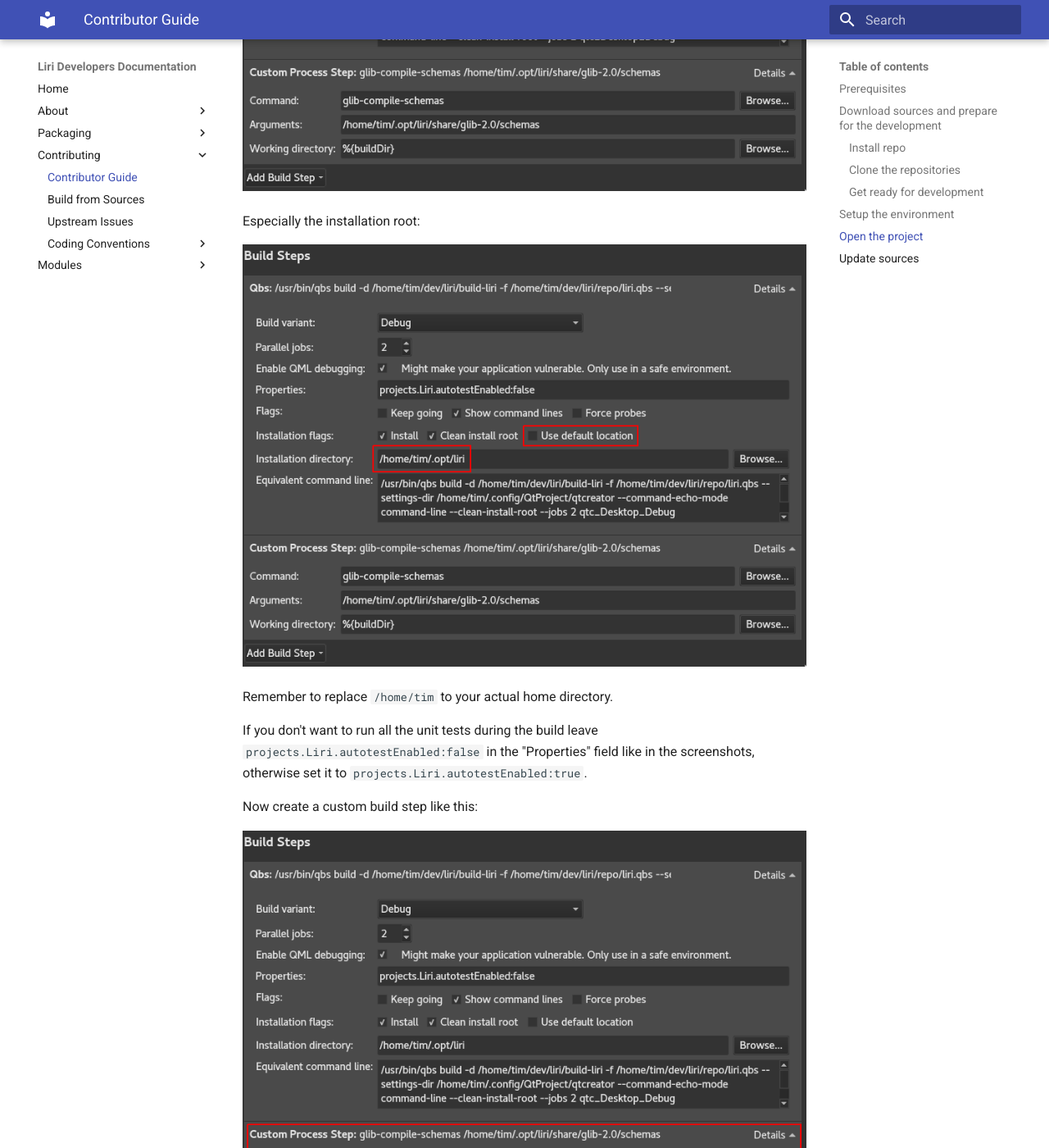
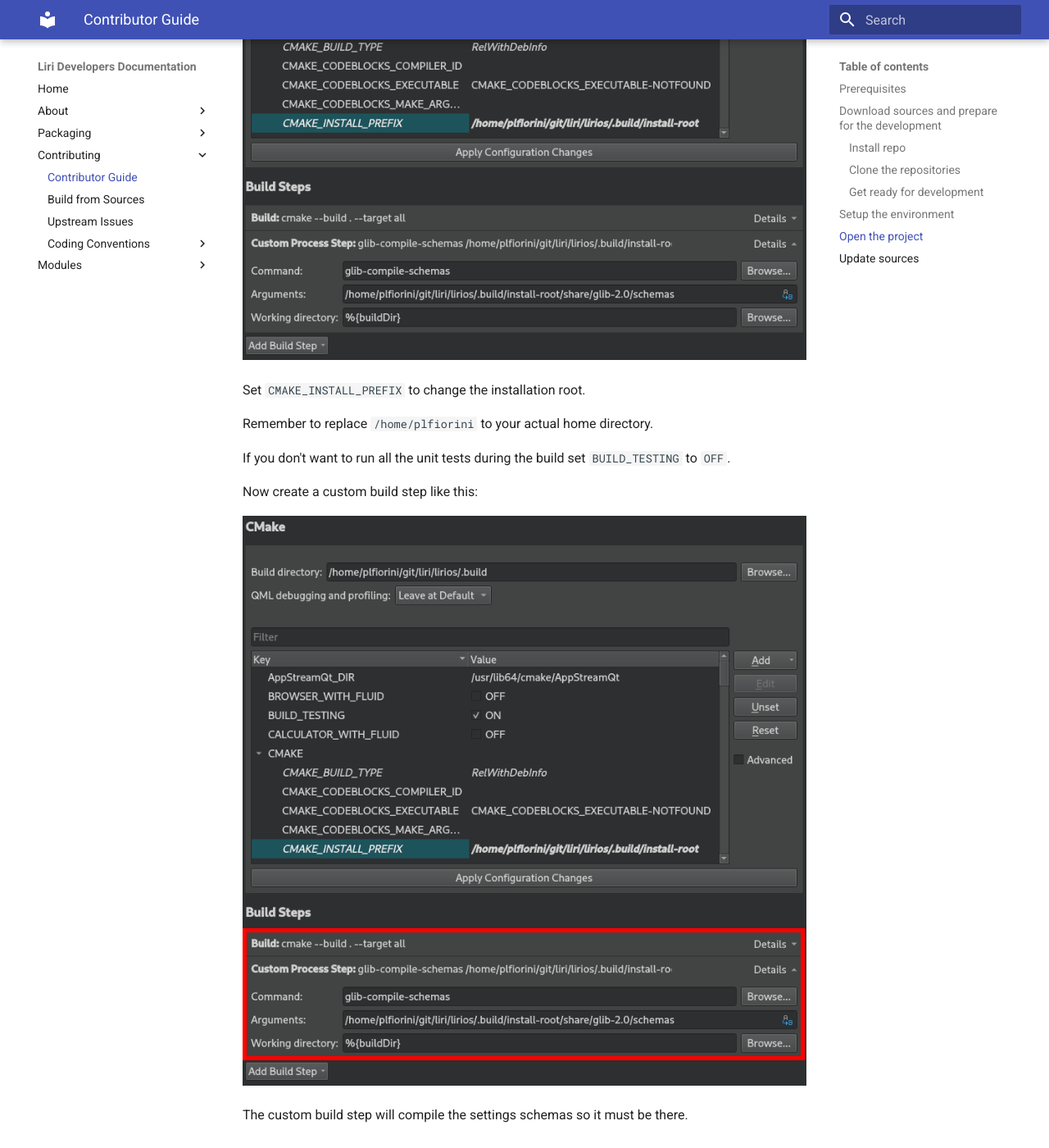
Before and after one commit to lirios/docs, an MkDocs documentation site: the page built from docs/contributing/contributor-guide/index.md, in a window 1280 px wide and 1400 px high, scrolled down 4118 px. Shown: the whole window at 82% size. Built offline with MkDocs 1.6.1 and Material for MkDocs 9.7.7, drawn with Linux system fonts in a browser that asks for light colours; old or Windows-style settings are respelled for this version of MkDocs; some of the changed text lies outside the part shown.

Commit message:
Replace qbs with cmake

````diff
--- a/docs/contributing/contributor-guide/index.md
+++ b/docs/contributing/contributor-guide/index.md
@@ -93,12 +93,12 @@
 To set your environment variables correctly so you will be able to launch the cross platform apps, run
 
 ```sh
-source env-setup.sh [configuration-name] [nvidia]
+source env-setup.sh [nvidia]
 ```
 
 **Note** for users running the Nvidia proprietary drivers: Supply the `nvidia` argument every time you run the env-setup.sh script
 
-By default, `.build` inside your repo root will be used as installation root. To change this, issue the command with the LIRIDIR prefix instead
+By default, `.build/install-root` inside your repo root will be used as installation root. To change this, issue the command with the LIRIDIR prefix instead
 
 ```sh
 LIRIDIR="path/to/directory" source env-setup.sh [nvidia]
@@ -106,7 +106,7 @@
 
 ## Open the project
 
-Run `QtCreator` and open the master project file `liri.qbs` inside your repo root.
+Run `QtCreator` and open the master project file `CMakeLists.txt` inside your repo root.
 
 ![Project](images/Liri-QtCreator.png)
 
@@ -122,13 +122,11 @@
 
 ![Build steps](images/Liri-QtCreator-Setup-BuildSteps.png)
 
-Especially the installation root:
+Set `CMAKE_INSTALL_PREFIX` to change the installation root.
 
-![Build steps](images/Liri-QtCreator-Setup-InstallRoot.png)
+Remember to replace `/home/plfiorini` to your actual home directory.
 
-Remember to replace `/home/tim` to your actual home directory.
-
-If you don't want to run all the unit tests during the build leave `projects.Liri.autotestEnabled:false` in the "Properties" field like in the screenshots, otherwise set it to `projects.Liri.autotestEnabled:true`.
+If you don't want to run all the unit tests during the build set `BUILD_TESTING` to `OFF`.
 
 Now create a custom build step like this:
 
````
Also changed, not shown: other parts of docs/contributing/contributor-guide/index.md (+3 -3 lines), docs/contributing/build-sources.md (+14 -18 lines), docs/index.md (+1 -4 lines), docs/modules/index.md (+1 -1 lines), docs/contributing/contributor-guide/images/Liri-QtCreator-Setup-BuildDir.png, docs/contributing/contributor-guide/images/Liri-QtCreator-Setup-BuildSteps.png, docs/contributing/contributor-guide/images/Liri-QtCreator-Setup-CustomBuildStep.png, docs/contributing/contributor-guide/images/Liri-QtCreator-Setup-InstallRoot.png (deleted), docs/contributing/contributor-guide/images/Liri-QtCreator-Setup.png, docs/contributing/contributor-guide/images/Liri-QtCreator.png.
